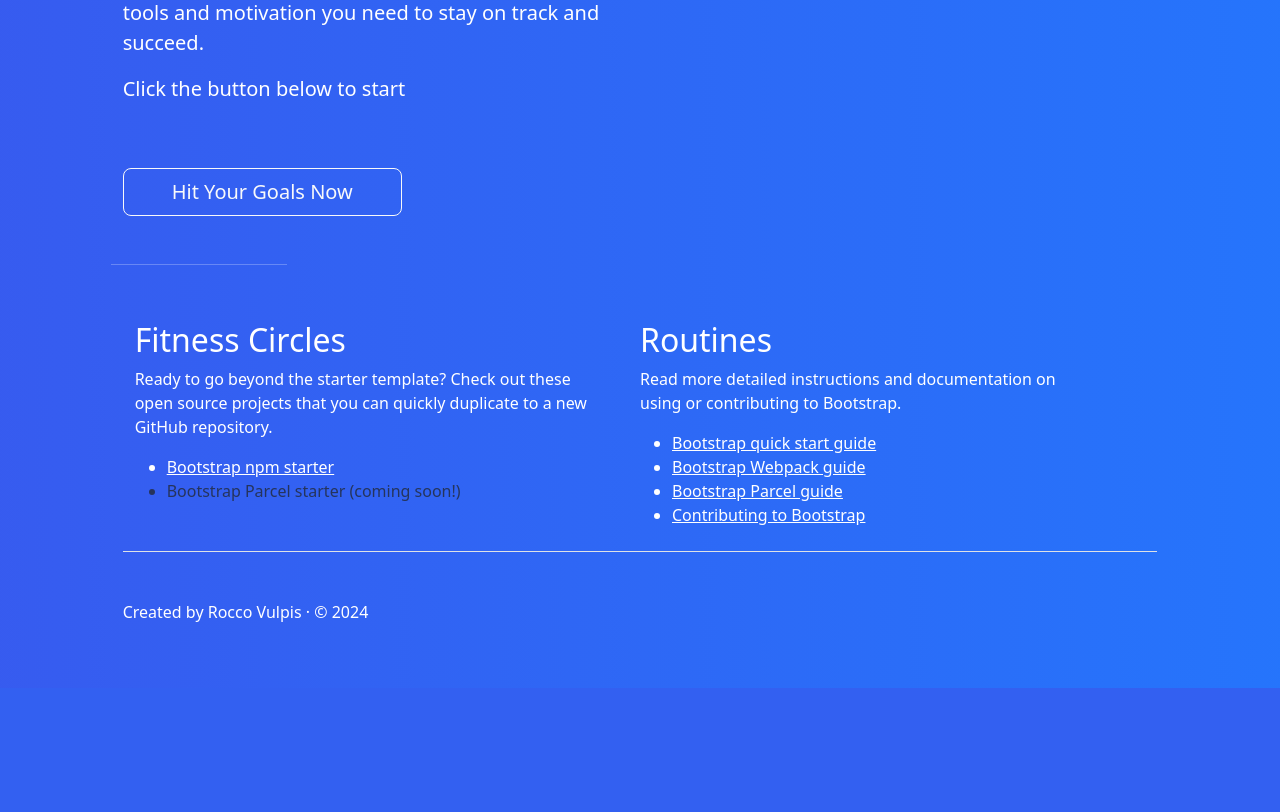
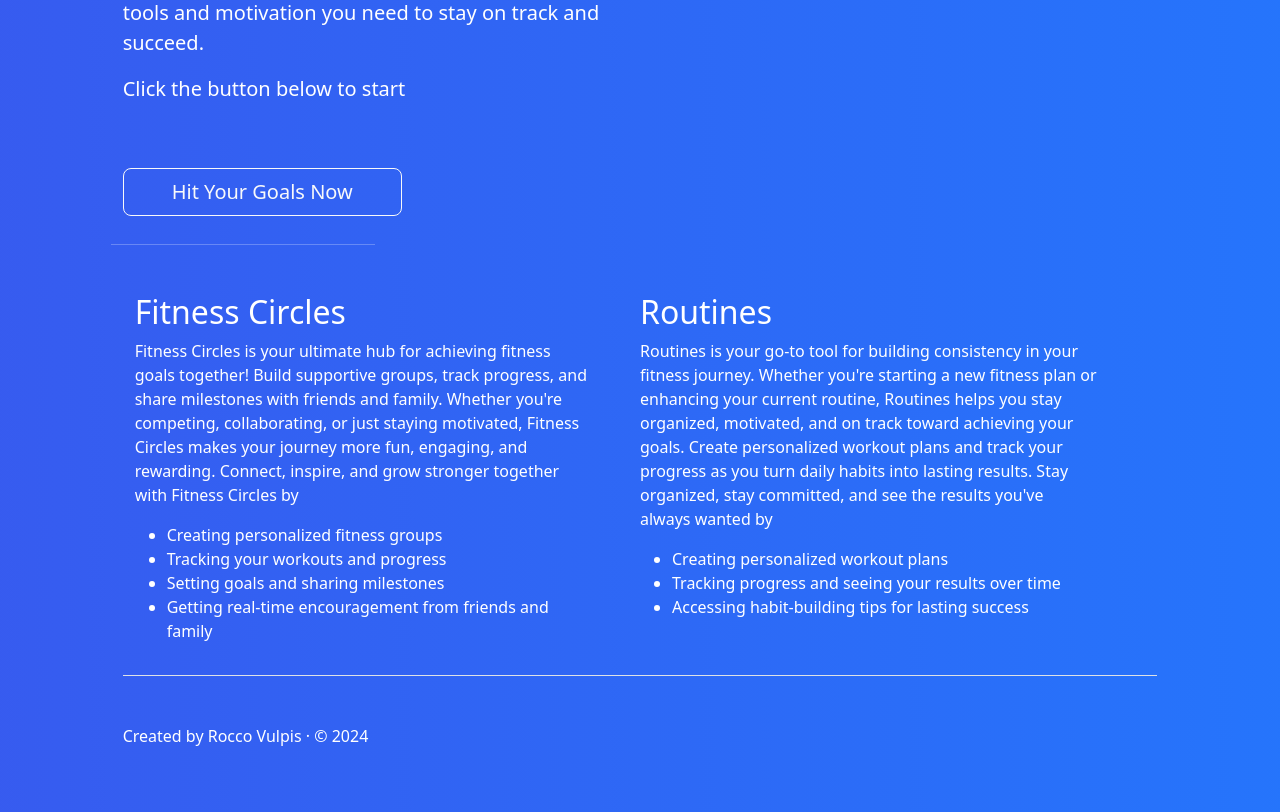
Before and after one commit to roccovulpis/Weekly-Weigh-In, a Flask app: page / in a window 1280 px wide. Shown: the part 453-1265 px from the top of the page. Before the commit the page ends 1141 px from the top, so only its background shows below. Run offline with Flask 3, Linux system fonts and the light colour scheme; some libraries are stand-ins or nearby versions.

Commit message:
Updated Home page

```diff
--- a/WeeklyWeighIn/templates/home.html
+++ b/WeeklyWeighIn/templates/home.html
@@ -7,7 +7,6 @@
 {% block content %}
 
 <style>
-
   /* body {
     overflow: hidden;
   } */
@@ -31,15 +30,18 @@
         <div class="col-md-6">
           <h1>Start your fitness journey today</h1>
           <p class="fs-5">
-            Start reaching your fitness goals quickly and effortlessly with Weekly Weigh-In. Whether you're looking to lose
+            Start reaching your fitness goals quickly and effortlessly with Weekly Weigh-In. Whether you're looking to
+            lose
             weight, build muscle, or maintain your ideal physique, our website is designed to support your journey.
-            In a world where fitness goals are more important than ever, Weekly Weigh-In provides the tools and motivation you need to stay on track and succeed.
+            In a world where fitness goals are more important than ever, Weekly Weigh-In provides the tools and
+            motivation you need to stay on track and succeed.
           </p>
           <p class="fs-5">Click the button below to start</p>
 
-          <div class="mb-5">
+          <div class="mb-4">
             {% if current_user.is_authenticated %}
-            <a href="{{ url_for('calorie_tracker') }}" class="btn btn-outline-light btn-lg px-5 mt-5">Hit Your Goals Now</a>
+            <a href="{{ url_for('calorie_tracker') }}" class="btn btn-outline-light btn-lg px-5 mt-5">Hit Your Goals
+              Now</a>
             {% else %}
             <a href="{{ url_for('register') }}" class="btn btn-outline-light btn-lg px-5 mt-5">Hit Your Goals Now</a>
             {% endif %}
@@ -52,23 +54,28 @@
             <div class="carousel-inner">
               <!-- First Carousel Item -->
               <div class="carousel-item active" data-bs-interval="2000">
-                <img src="{{ url_for('static', filename='photos/site_photos/gym.png') }}" class="d-block mx-auto w-50" alt="Image 1">
+                <img src="{{ url_for('static', filename='photos/site_photos/gym.png') }}" class="d-block mx-auto w-50"
+                  alt="Image 1">
               </div>
               <!-- Second Carousel Item -->
               <div class="carousel-item" data-bs-interval="2000">
-                <img src="{{ url_for('static', filename='photos/site_photos/bigW.png') }}" class="d-block mx-auto w-50" alt="Image 2">
+                <img src="{{ url_for('static', filename='photos/site_photos/bigW.png') }}" class="d-block mx-auto w-50"
+                  alt="Image 2">
               </div>
               <!-- Third Carousel Item -->
               <div class="carousel-item">
-                <img src="{{ url_for('static', filename='photos/site_photos/bigW2.png') }}" class="d-block mx-auto w-50" alt="Image 3">
+                <img src="{{ url_for('static', filename='photos/site_photos/bigW2.png') }}" class="d-block mx-auto w-50"
+                  alt="Image 3">
               </div>
             </div>
             <!-- Carousel Controls -->
-            <button class="carousel-control-prev" type="button" data-bs-target="#carouselExampleInterval" data-bs-slide="prev">
+            <button class="carousel-control-prev" type="button" data-bs-target="#carouselExampleInterval"
+              data-bs-slide="prev">
               <span class="carousel-control-prev-icon" aria-hidden="true"></span>
               <span class="visually-hidden">Previous</span>
             </button>
-            <button class="carousel-control-next" type="button" data-bs-target="#carouselExampleInterval" data-bs-slide="next">
+            <button class="carousel-control-next" type="button" data-bs-target="#carouselExampleInterval"
+              data-bs-slide="next">
               <span class="carousel-control-next-icon" aria-hidden="true"></span>
               <span class="visually-hidden">Next</span>
             </button>
@@ -77,37 +84,49 @@
 
 
 
-      <hr class="col-3 col-md-2 mb-2">
+        <hr class="col-4 col-md-3 mb-0 mt-1">
 
         <div class="row g-5 mt-0">
           <div class="col-md-6">
             <h2>Fitness Circles</h2>
-          <p>Ready to go beyond the starter template? Check out these open source projects that you can quickly duplicate to a new GitHub repository.</p>
+            <p>Fitness Circles is your ultimate hub for achieving fitness goals together! Build supportive groups,
+              track progress, and share milestones with friends and family. Whether you're competing,
+              collaborating, or just staying motivated, Fitness Circles makes your journey more fun, engaging, and
+              rewarding.
+              Connect, inspire, and grow stronger together with Fitness Circles by
+            </p>
             <ul class="icon-list">
-            <li><a href="https://github.com/twbs/bootstrap-npm-starter" rel="noopener" target="_blank">Bootstrap npm starter</a></li>
-            <li class="text-muted">Bootstrap Parcel starter (coming soon!)</li>
+              <li>Creating personalized fitness groups</li>
+              <li>Tracking your workouts and progress</li>
+              <li>Setting goals and sharing milestones</li>
+              <li>Getting real-time encouragement from friends and family</li>
             </ul>
           </div>
 
           <div class="col-md-6">
             <h2>Routines</h2>
-          <p>Read more detailed instructions and documentation on using or contributing to Bootstrap.</p>
+            <p>Routines is your go-to tool for building consistency in your fitness journey.
+              Whether you're starting a new fitness plan or enhancing your current routine, Routines helps you stay organized,
+              motivated, and on track toward achieving your goals. Create personalized workout plans
+              and track your progress as you turn daily habits into lasting results.
+              Stay organized, stay committed, and see the results you've always wanted by</p>
             <ul class="icon-list">
-            <li><a href="/docs/5.0/getting-started/introduction/">Bootstrap quick start guide</a></li>
-            <li><a href="/docs/5.0/getting-started/webpack/">Bootstrap Webpack guide</a></li>
-            <li><a href="/docs/5.0/getting-started/parcel/">Bootstrap Parcel guide</a></li>
-            <li><a href="/docs/5.0/getting-started/build-tools/">Contributing to Bootstrap</a></li>
+              <li>Creating personalized workout plans</li>
+              <li>Tracking progress and seeing your results over time</li>
+              <li>Accessing habit-building tips for lasting success</li>
             </ul>
           </div>
-      </div>
+
     </main>
 
-    <footer class="pt-5 my-5 border-top mt-2">
+    <footer class="pt-5 my-5 border-top mt-3">
       Created by Rocco Vulpis · © 2024
     </footer>
   </div>
 
-  <script src="/docs/5.0/dist/js/bootstrap.bundle.min.js" integrity="sha384-MrcW6ZMFYlzcLA8Nl+NtUVF0sA7MsXsP1UyJoMp4YLEuNSfAP+JcXn/tWtIaxVXM" crossorigin="anonymous"></script>
+  <script src="/docs/5.0/dist/js/bootstrap.bundle.min.js"
+    integrity="sha384-MrcW6ZMFYlzcLA8Nl+NtUVF0sA7MsXsP1UyJoMp4YLEuNSfAP+JcXn/tWtIaxVXM"
+    crossorigin="anonymous"></script>
 </body>
 
 {% endblock %}
```
Lines whose indentation alone changed are shown as unchanged.
